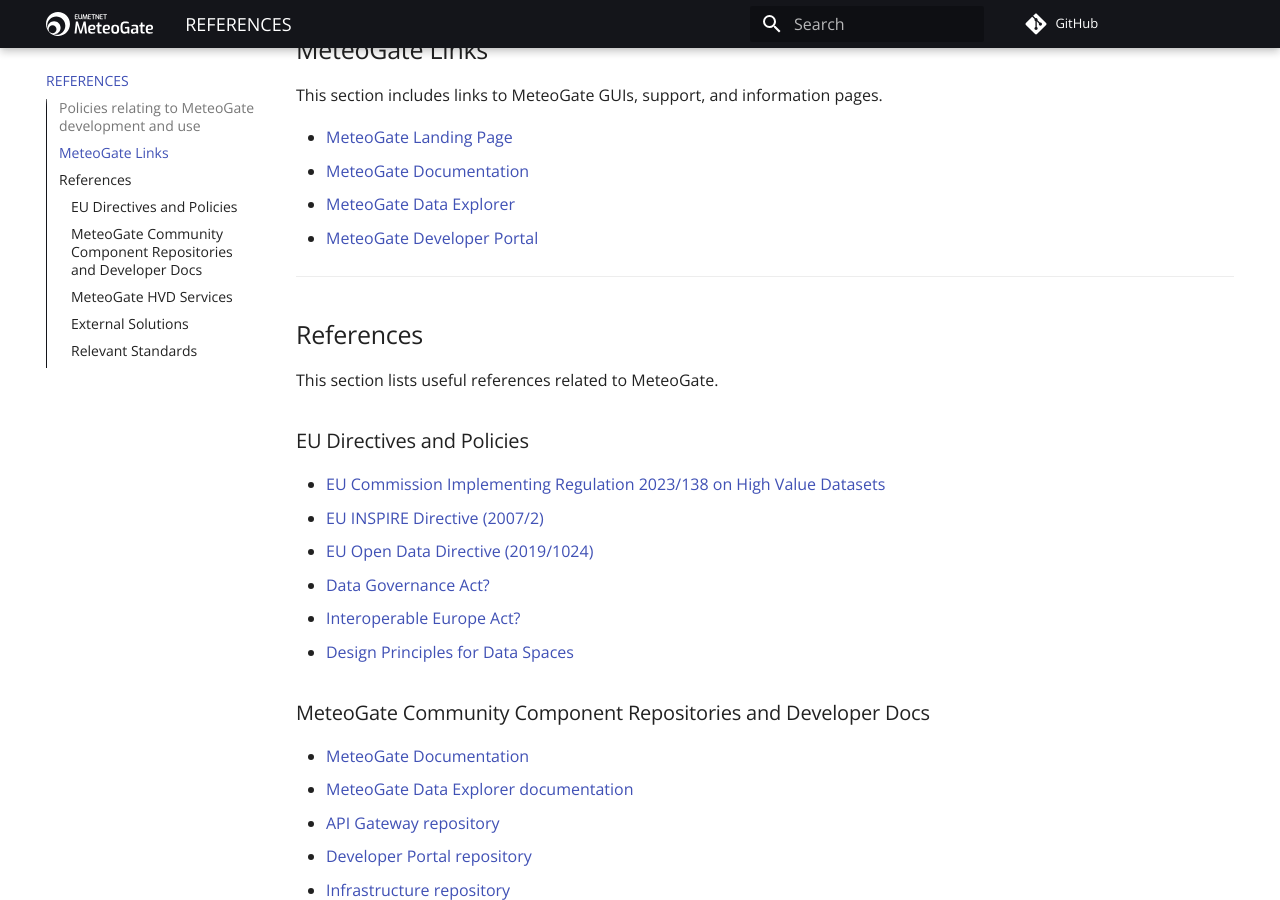
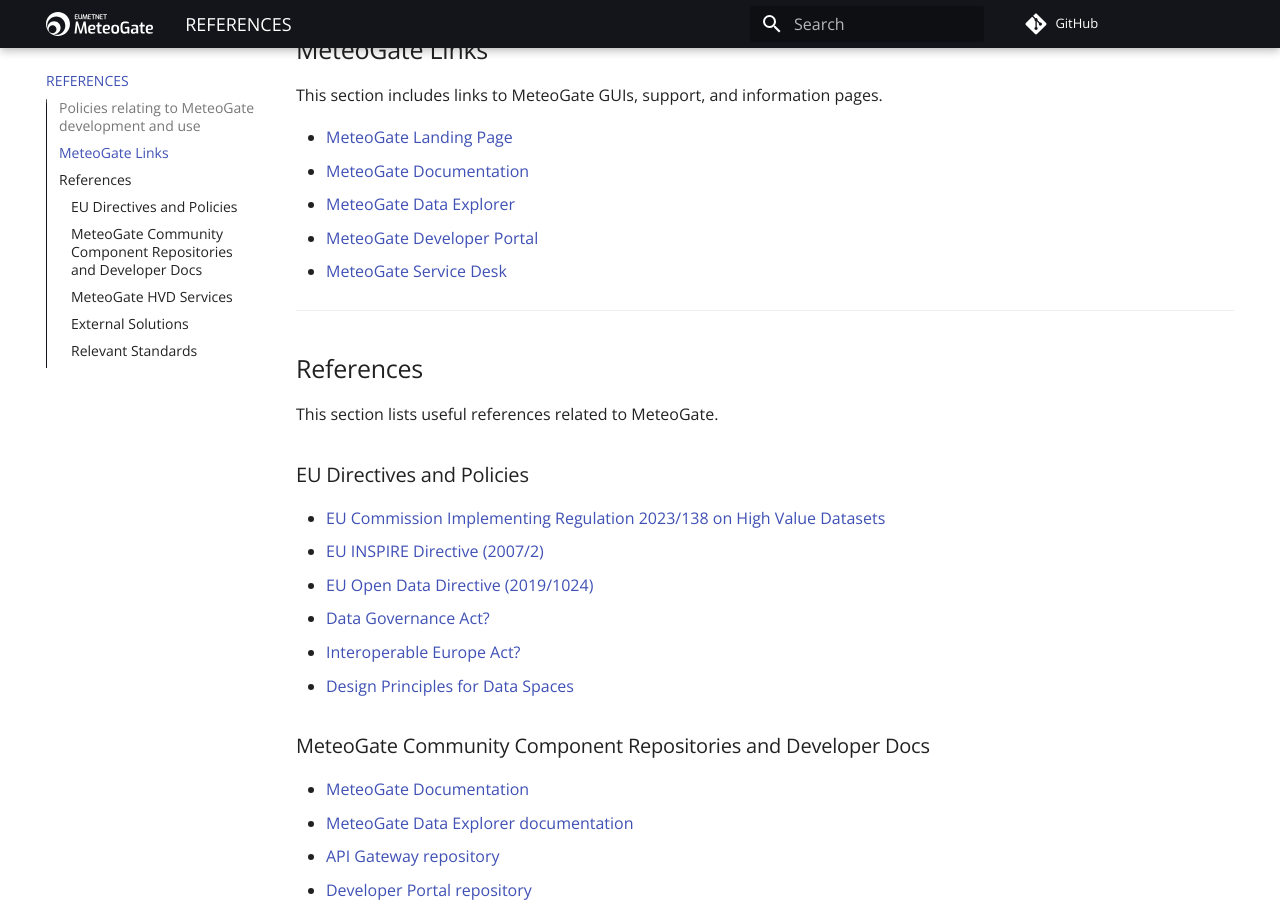
Before and after one commit to EUMETNET/meteogate-documentation, an MkDocs documentation site: the page built from docs/references.md, in a window 1280 px wide and 900 px high, scrolled down 1146 px. Built offline with MkDocs 1.6.1 and Material for MkDocs 9.7.7, drawn with Linux system fonts in a browser that asks for light colours; comment, search, counter and statistics services are not loaded.

Commit message:
Update references.md

```diff
--- a/docs/references.md
+++ b/docs/references.md
@@ -36,6 +36,7 @@ This section includes links to MeteoGate GUIs, support, and information pages.
   - [MeteoGate Documentation](https://github.com/EUMETNET/meteogate-documentation)
   - [MeteoGate Data Explorer]()
   - [MeteoGate Developer Portal]()
+  - [MeteoGate Service Desk]()
 
 ---
 
```
